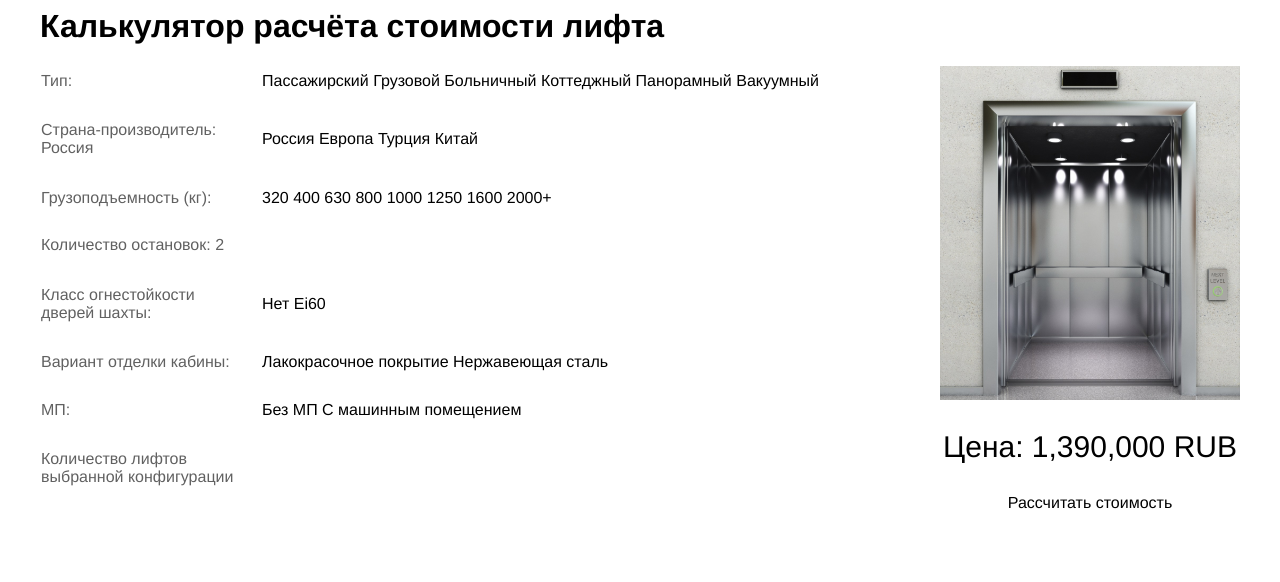
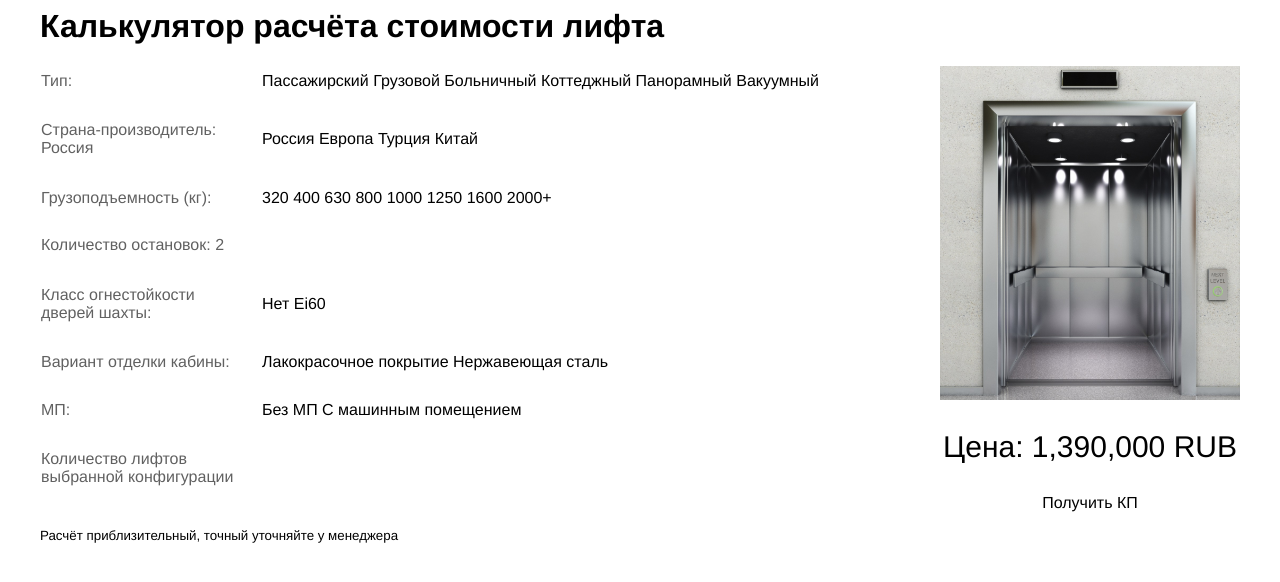
Before and after one commit to nulnow/lift-calculator, a plain HTML site: page index.html in a window 1280 px wide. Drawn offline with nearby package versions, Linux system fonts and the light colour scheme.

Commit message:
fixed size

```diff
--- a/index.html
+++ b/index.html
@@ -190,9 +190,10 @@
         <aside>
           <img src="elevator.jpg" class="calculator-elevator" alt="">
           <p class="calculator-price">Цена: {{ new Intl.NumberFormat().format(price) }} {{ country.currency }}</p>
-          <el-button type="success">Рассчитать стоимость</el-button>
+          <el-button type="success" disabled>Получить КП</el-button>
         </aside>
       </div>
+      <p><small>Расчёт приблизительный, точный уточняйте у менеджера</small></p>
     </div>
   </form>
 </div>
```
